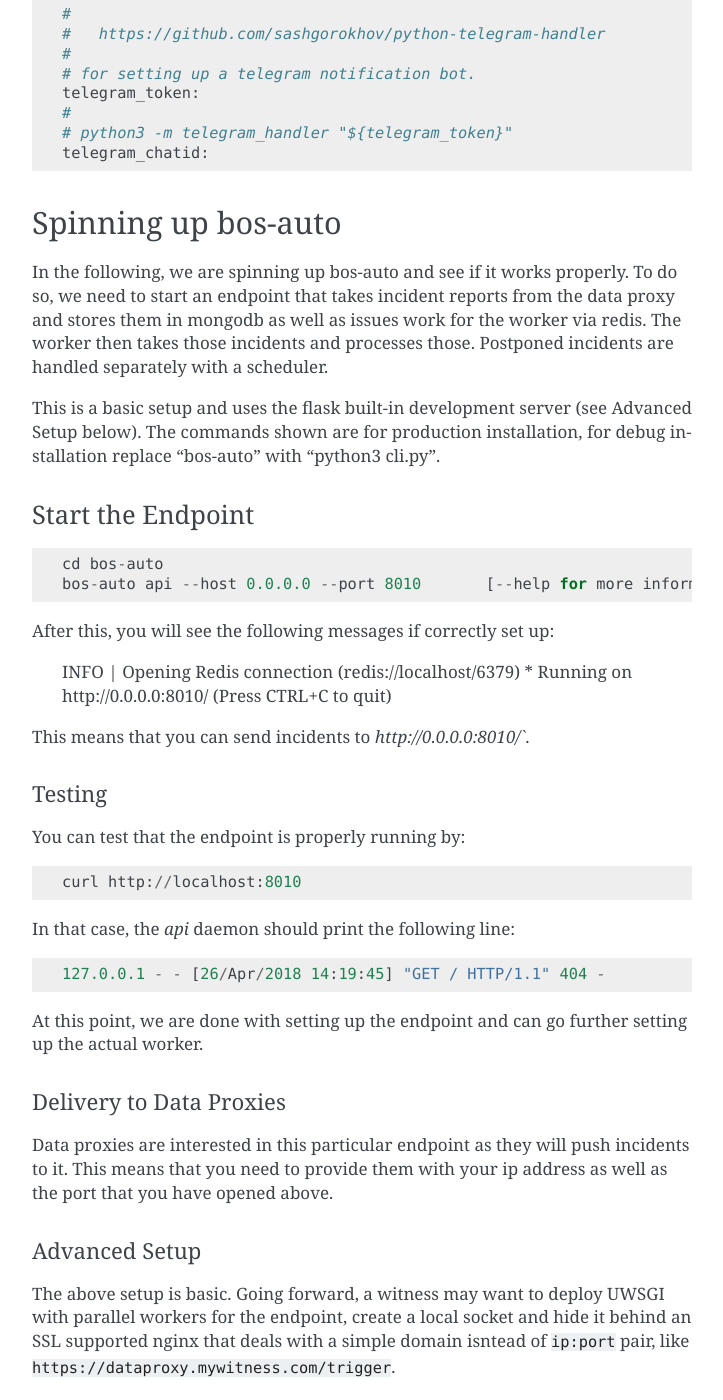
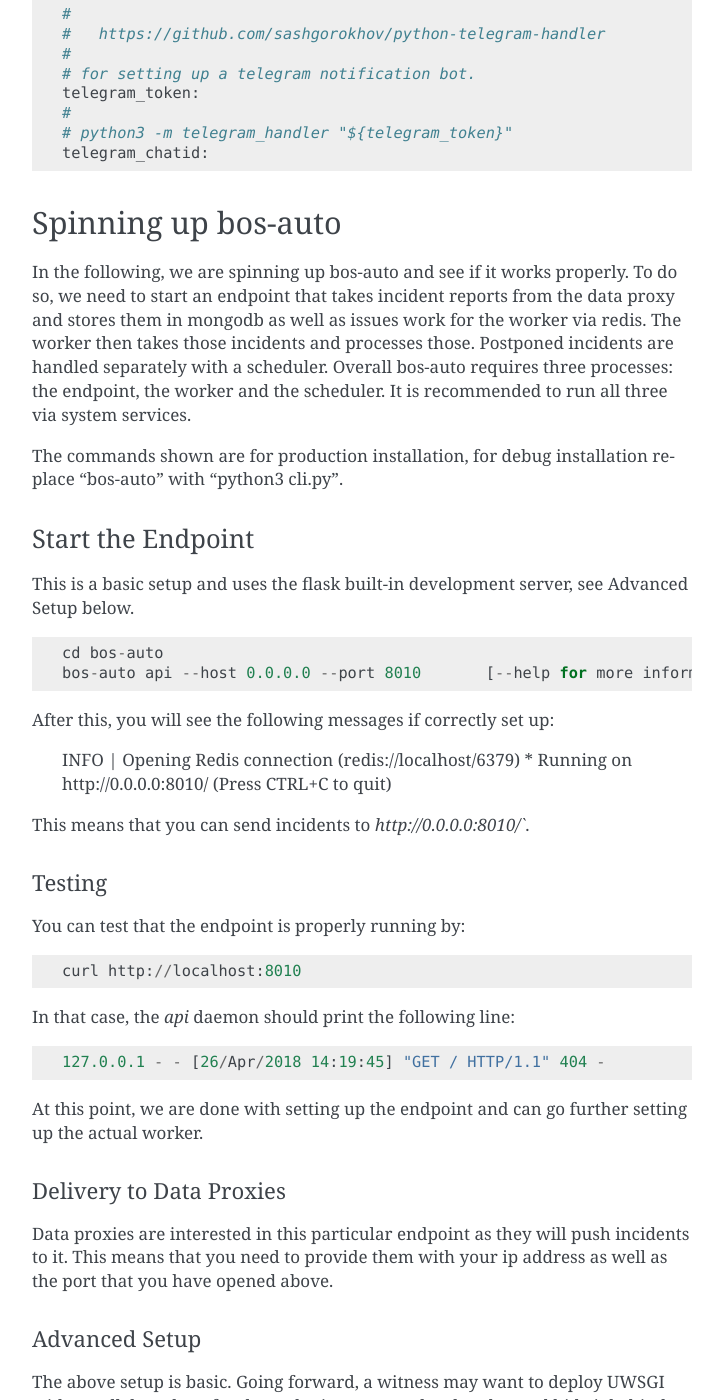
Before and after one commit to peerplays-network/bos-auto, a Sphinx documentation site: the page built from docs/installation.rst, in a window 1280 px wide and 1400 px high, scrolled down 5148 px. Shown: the whole window, without its empty margins (388-1111 px from the left). Built offline with Sphinx 7.4.7, drawn with Linux system fonts in a browser that asks for light colours; some of the changed text lies outside the part shown.

Commit message:
update installation

```diff
--- a/docs/installation.rst
+++ b/docs/installation.rst
@@ -148,12 +148,14 @@
 reports from the data proxy and stores them in mongodb as well as issues
 work for the worker via redis. The worker then takes those incidents and
 processes those. Postponed incidents are handled separately with a
-scheduler.
+scheduler. Overall bos-auto requires three processes: the endpoint, the worker and the scheduler.
+It is recommended to run all three via system services.
 
-This is a basic setup and uses the flask built-in development server (see Advanced Setup below). The commands shown are for production installation, for debug installation replace "bos-auto" with "python3 cli.py".
+The commands shown are for production installation, for debug installation replace "bos-auto" with "python3 cli.py".
 
 Start the Endpoint
 ------------------
+This is a basic setup and uses the flask built-in development server, see Advanced Setup below.
 
 ::
 
@@ -195,7 +197,7 @@
 The above setup is basic. Going forward, a witness may want to deploy
 UWSGI with parallel workers for the endpoint, create a local socket and
 hide it behind an SSL supported nginx that deals with a simple domain
-isntead of ``ip:port`` pair, like ``https://dataproxy.mywitness.com/trigger``.
+instead of ``ip:port`` pair, like ``https://dataproxy.mywitness.com/trigger``.
 
 Start worker
 ------------
```
